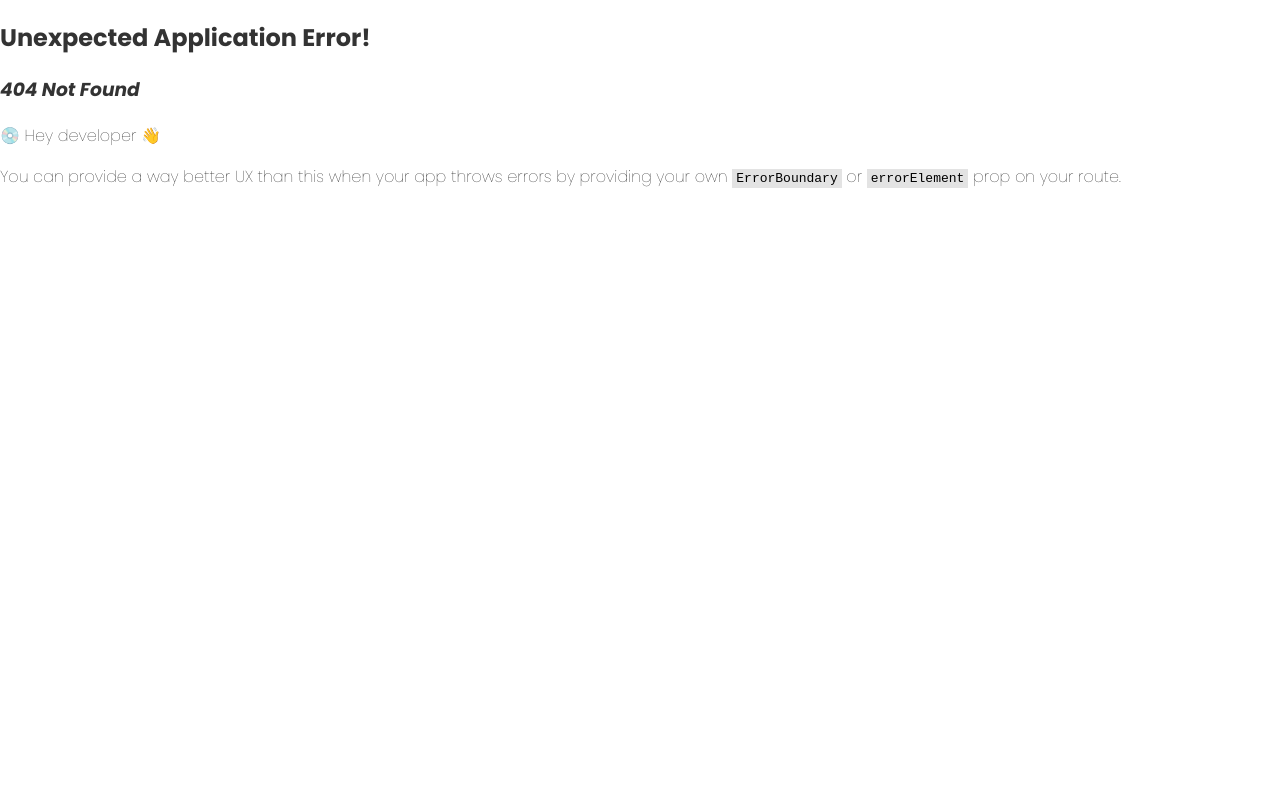
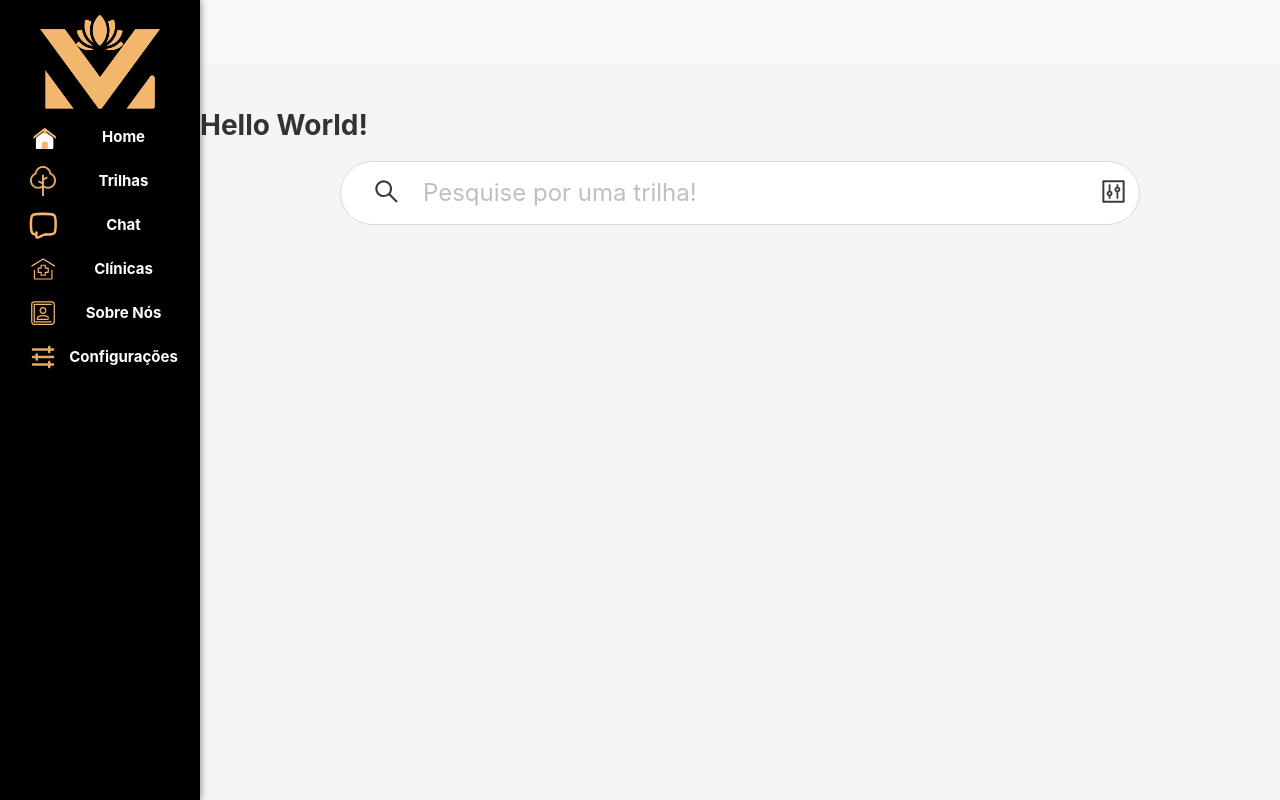
Before and after one commit to Clovis-Chakrian/myd-frontend, a React (Vite) app: page /listagem-trilhas in a window 1280 px wide. Before the commit this address had no page. Shown: the top 800 px of the page. Built offline with nearby package versions, Linux system fonts and the light colour scheme.

Commit message:
Feature: Adicionando página ListagemTrilhas; fix: alterando logo monocromatica e ajeitando rota no sidebar

```diff
--- a/dev-dist/sw.js
+++ b/dev-dist/sw.js
@@ -82,7 +82,7 @@ define(['./workbox-b5f7729d'], (function (workbox) { 'use strict';
     "revision": "3ca0b8505b4bec776b69afdba2768812"
   }, {
     "url": "index.html",
-    "revision": "0.dedhitcqaug"
+    "revision": "0.fvjd4depko8"
   }], {});
   workbox.cleanupOutdatedCaches();
   workbox.registerRoute(new workbox.NavigationRoute(workbox.createHandlerBoundToURL("index.html"), {
--- /dev/null
+++ b/src/components/BarraPesquisaTrilha/BarraPesquisaTrilha.jsx
@@ -0,0 +1,59 @@
+import { SearchOutlined, ControlOutlined } from "@ant-design/icons";
+import { Input, Space } from "antd";
+import styles from "./BarraPesquisaTrilha.module.css";
+
+const handleSearchIconClick = () => {
+  console.log("Search icon clicked");
+};
+
+const handleControlIconClick = () => {
+  console.log("Control icon clicked");
+};
+
+
+export const BarraPesquisaTrilha = () =>{
+    return(
+        <div
+        className={styles.barraPesquisa}
+      >
+        <Space direction="vertical" size="large" style={{ width: 800 }}>
+          <Space.Compact size="large">
+            <Input
+              style={{
+                backgroundColor: "#FFFF",
+                borderRadius: 80,
+                border: "1px solid #d9d9d9",
+                width: 800,
+                gap: 20,
+                padding: 13,
+                fontSize: 24,
+              }}
+              prefix={
+                <span onClick={handleSearchIconClick}>
+                  <SearchOutlined
+                    style={{
+                      fontSize: 25,
+                      color: "#3A3B42",
+                      cursor: "pointer",
+                    }}
+                  />
+                </span>
+              }
+              placeholder="Pesquise por uma trilha!"
+              suffix={
+                <span onClick={handleControlIconClick}>
+                  <ControlOutlined
+                    style={{
+                      fontSize: 25,
+                      color: "#3A3B42",
+                      cursor: "pointer",
+                    }}
+                  />
+                </span>
+              }
+            />
+          </Space.Compact>
+        </Space>
+      </div>
+    )
+}
--- /dev/null
+++ b/src/components/BarraPesquisaTrilha/BarraPesquisaTrilha.module.css
@@ -0,0 +1,7 @@
+.barraPesquisa {
+    display: flex;
+    flex-direction: column;
+    align-items: center;
+    text-align: center;
+    height: 100vh;
+}
--- a/src/components/SideBar/SideBar.jsx
+++ b/src/components/SideBar/SideBar.jsx
@@ -1,6 +1,5 @@
 import { Layout, Menu } from "antd";
 import { Link } from "react-router-dom";
-import React from "react";
 import styles from "./SideBar.module.css";
 import logo from "../../../public/icons/logo.png";
 import iconChat from "../../../public/icons/chat.svg";
@@ -41,8 +40,8 @@ export const SiderBar = () => (
         },
         {
           icon: <img src={iconTree} alt="Tree" className={styles.icon} />,
-          label: "Squads",
-          link: "/squads",
+          label: "Trilhas",
+          link: "/listagem-trilhas",
         },
         {
           icon: <img src={iconChat} alt="Chat" className={styles.icon} />,
--- a/src/main.jsx
+++ b/src/main.jsx
@@ -15,6 +15,7 @@ import { Config } from "./pages/Config/Config.jsx";
 import { ListagemSquad } from "./pages/ListagemSquad/ListagemSquad.jsx";
 import { Chat } from "./pages/Chat/Chat.jsx";
 import MainLayout from "./MainLayout.jsx";
+import { TrilhaListagem } from "./pages/TrilhaListagem/TrilhaListagem.jsx";
 
 const router = createBrowserRouter([
   {
@@ -65,6 +66,10 @@ const router = createBrowserRouter([
         path: "chat",
         element: <Chat />,
       },
+      {
+        path: "listagem-trilhas",
+        element: <TrilhaListagem />,
+      },
     ],
   },
 ]);
--- /dev/null
+++ b/src/pages/TrilhaListagem/TrilhaListagem.jsx
@@ -0,0 +1,12 @@
+
+import { BarraPesquisaTrilha } from '../../components/BarraPesquisaTrilha/BarraPesquisaTrilha';
+export const TrilhaListagem = () => {
+  return (
+    <div>
+        <h1>
+            Hello World!
+        </h1>
+        <BarraPesquisaTrilha/>
+    </div>
+  );
+};
```
Also changed, not shown: public/icons/logo.png, src/components/TabsTrilha/TabsTrilha.jsx (added).
